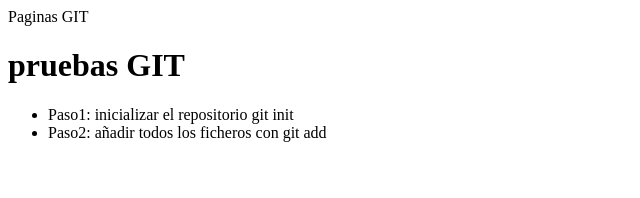
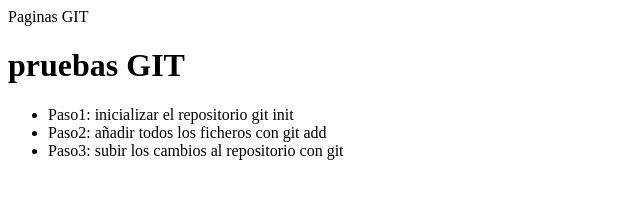
Before and after one commit to andy95279/Albertenlinea, a plain HTML site: page index.html in a window 1280 px wide. Shown: the whole page, without its empty margins (0-640 px from the left). Drawn offline with Linux system fonts and the light colour scheme.

Commit message:
Añadido paso 3

```diff
--- a/index.html
+++ b/index.html
@@ -7,6 +7,7 @@
 			<ul>
 				<li>Paso1: inicializar el repositorio git init</li>
 				<li>Paso2: añadir todos los ficheros con git add</li>
+				<li>Paso3: subir los cambios al repositorio con git</li>
 			</ul>
 		</body>
 </html>
```
